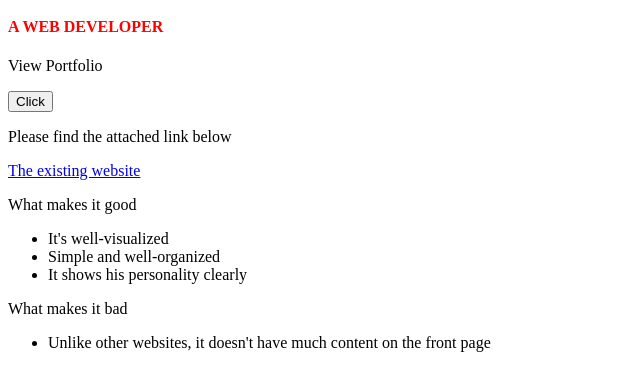
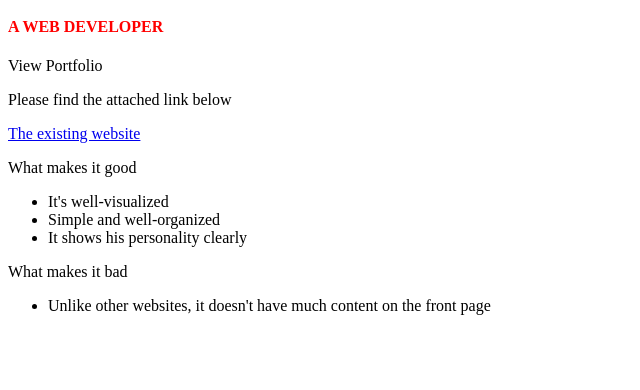
Before and after one commit to katylee228/katylee228.github.io, a plain HTML site: page index.html in a window 1280 px wide. Shown: the part 76-466 px from the top of the page, without its empty margins (0-640 px from the left). Drawn offline with Linux system fonts and the light colour scheme.

Commit message:
One more change

```diff
--- a/index.html
+++ b/index.html
@@ -16,10 +16,7 @@
   <h4><Span style ="color:red">A WEB DEVELOPER</Span></h4>
   </header>
   <p>View Portfolio</p>
-  <form name = "portfolio" action = "portfolio.html" method = "post">
 
-  <button type="submit">Click</button>
-</form>
 
 <p>Please find the attached link below</p>
 <a href = "http://www.adhamdannaway.com">The existing website</a>
```
